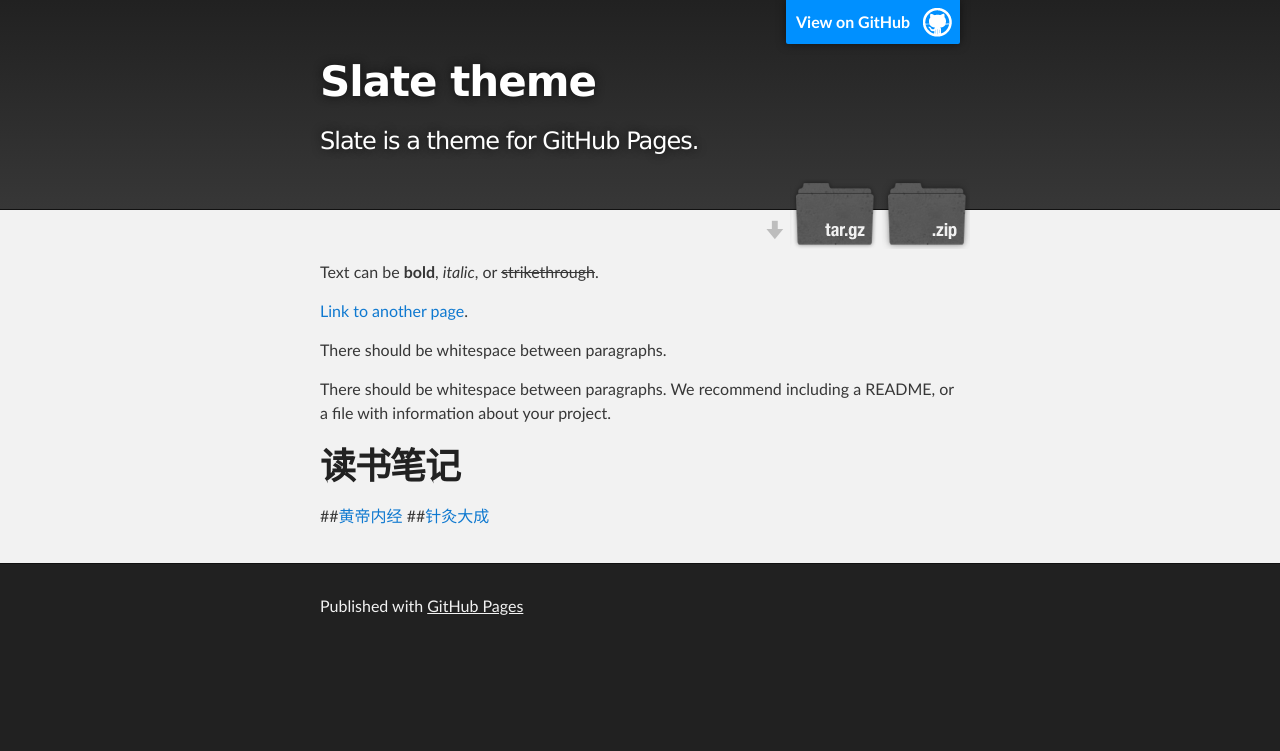
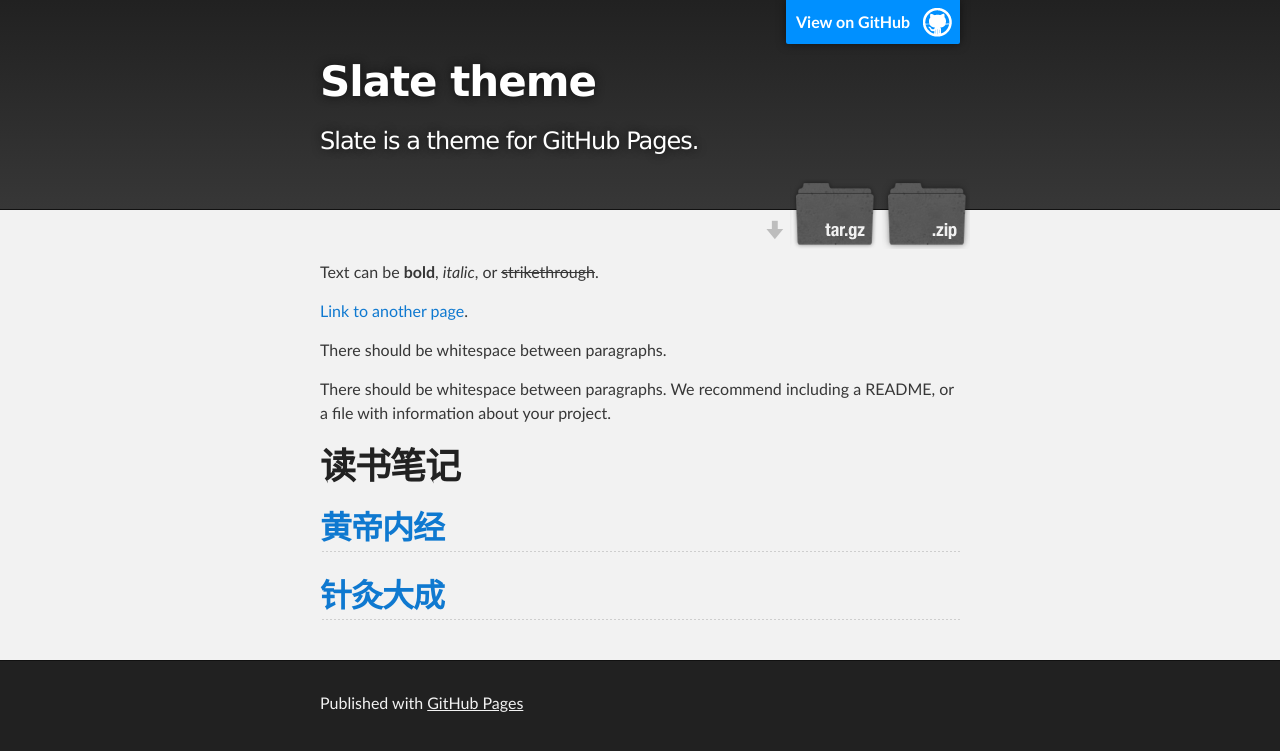
Before and after one commit to wuten/wuten.github.io, a Jekyll site: the page built from index.md, in a window 1280 px wide. Shown: the top 751 px of the page. Built offline with Jekyll 4.4.1, drawn with Linux system fonts in a browser that asks for light colours.

Commit message:
change ling

```diff
--- a/index.md
+++ b/index.md
@@ -11,5 +11,7 @@
 There should be whitespace between paragraphs. We recommend including a README, or a file with information about your project.
 
 # 读书笔记
-##[黄帝内经](./.huangdineijing/index.html)
-##[针灸大成](./.huangdineijing\index.html)
+
+## [黄帝内经](huangdineijing/index.html)
+
+## [针灸大成](./huangdineijing/index.html)
```
